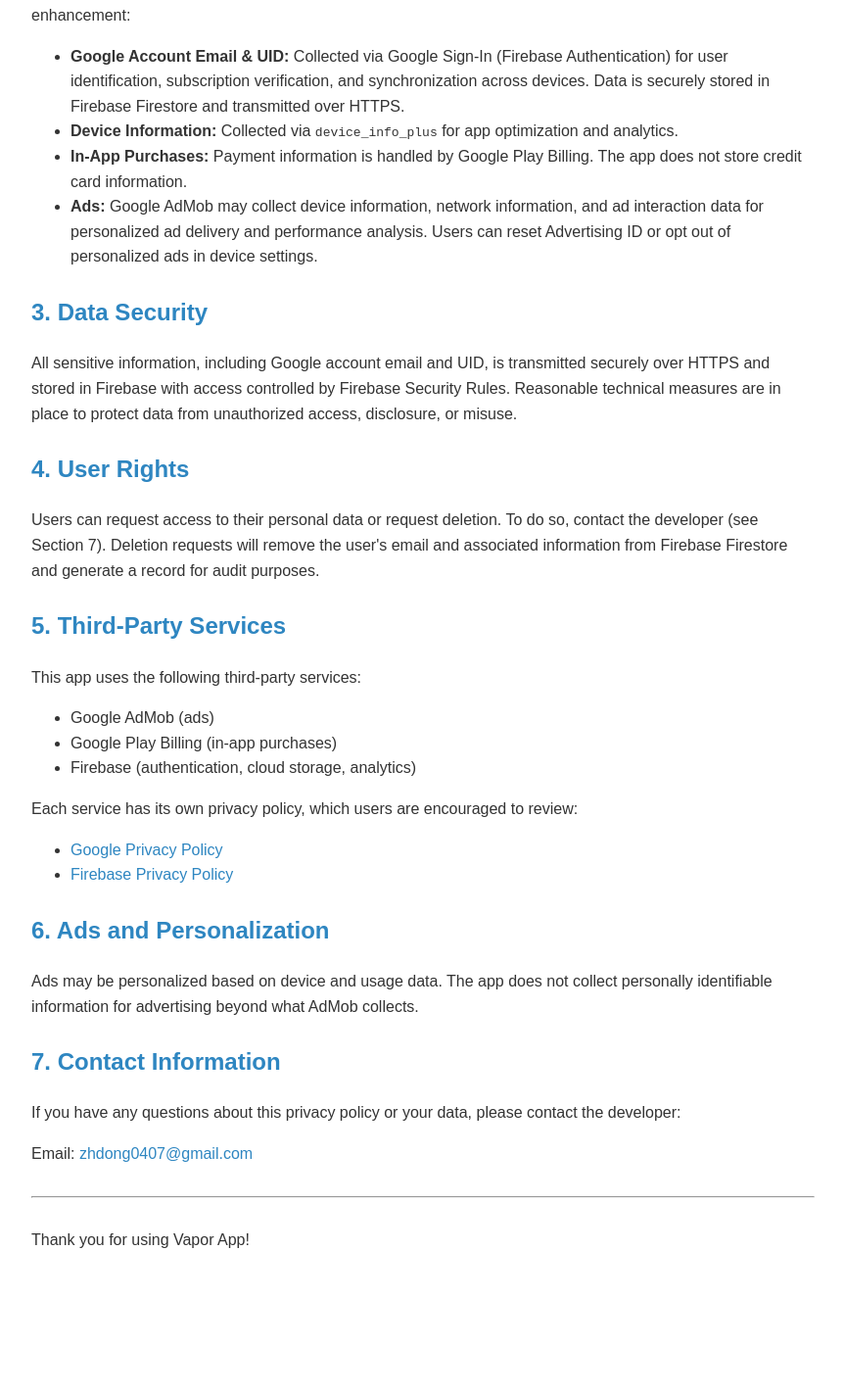
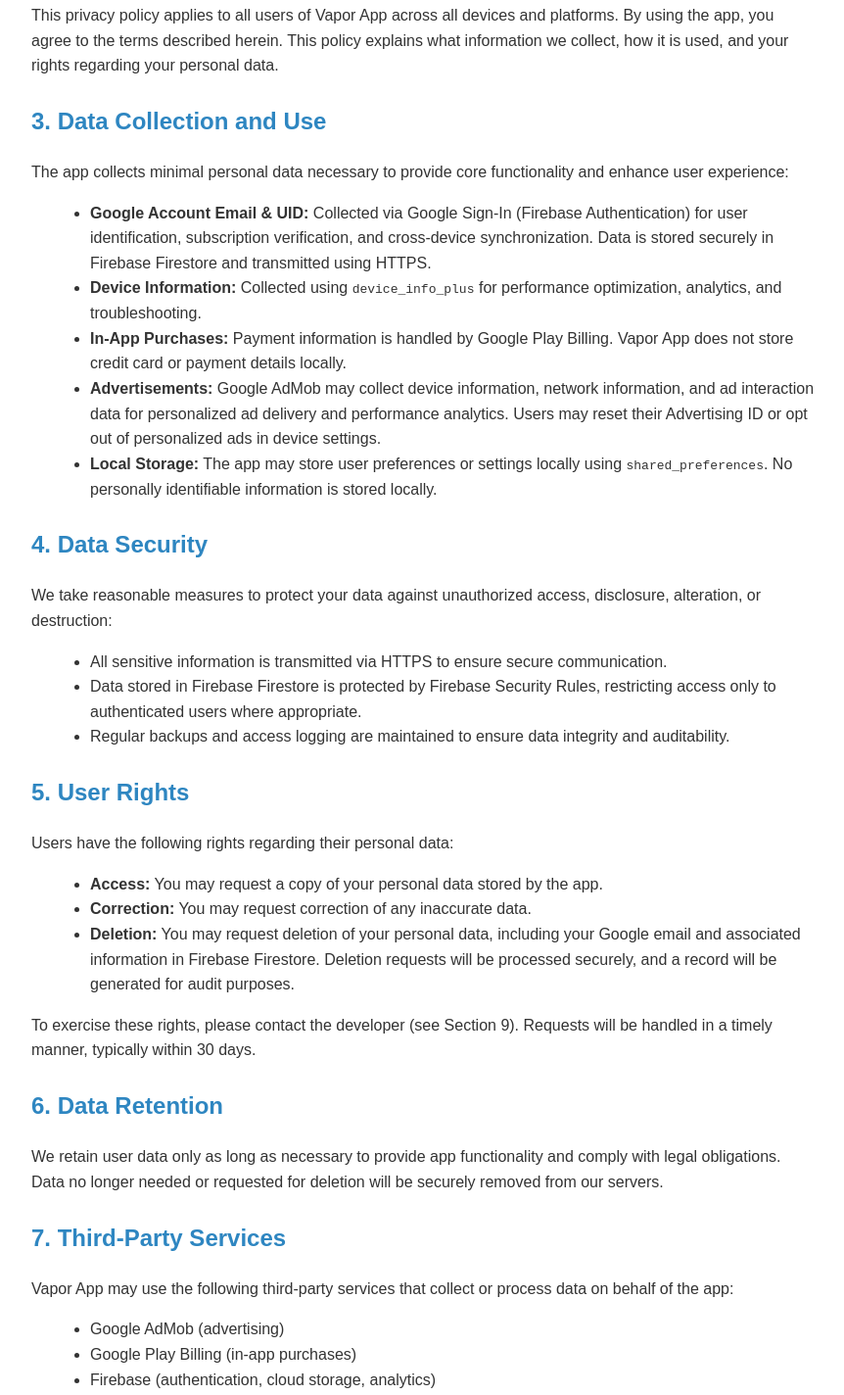
Before and after one commit to hadel0407/app-ads-txt, a plain HTML site: page privacy.html in a window 1280 px wide. Shown: the part 375-1799 px from the top of the page at 98% size, without its empty margins (208-1070 px from the left). Before the commit the page ends 1683 px from the top, so only its background shows below. Drawn offline with Linux system fonts and the light colour scheme.

Commit message:
Update privacy.html

```diff
--- a/privacy.html
+++ b/privacy.html
@@ -11,6 +11,7 @@
     .section { margin-bottom: 25px; }
     p { margin-bottom: 10px; }
     a { color: #2E86C1; text-decoration: none; }
+    ul { margin-left: 20px; }
   </style>
 </head>
 <body>
@@ -20,39 +21,61 @@
 
 <div class="section">
   <h2>1. App Overview</h2>
-  <p>"Vapor App" is a Flutter-based tool for vapor pressure calculations. It also supports ads and in-app purchases. Most computations are performed locally on the device.</p>
+  <p>"Vapor App" is a Flutter-based application designed for vapor pressure calculations and related utilities. It supports advertisements and in-app purchases. Most computations are performed locally on the device to ensure user privacy.</p>
 </div>
 
 <div class="section">
-  <h2>2. Data Collection and Use</h2>
-  <p>The app collects minimal personal data only as necessary for app functionality and user experience enhancement:</p>
+  <h2>2. Scope of This Privacy Policy</h2>
+  <p>This privacy policy applies to all users of Vapor App across all devices and platforms. By using the app, you agree to the terms described herein. This policy explains what information we collect, how it is used, and your rights regarding your personal data.</p>
+</div>
+
+<div class="section">
+  <h2>3. Data Collection and Use</h2>
+  <p>The app collects minimal personal data necessary to provide core functionality and enhance user experience:</p>
   <ul>
-    <li><strong>Google Account Email & UID:</strong> Collected via Google Sign-In (Firebase Authentication) for user identification, subscription verification, and synchronization across devices. Data is securely stored in Firebase Firestore and transmitted over HTTPS.</li>
-    <li><strong>Device Information:</strong> Collected via <code>device_info_plus</code> for app optimization and analytics.</li>
-    <li><strong>In-App Purchases:</strong> Payment information is handled by Google Play Billing. The app does not store credit card information.</li>
-    <li><strong>Ads:</strong> Google AdMob may collect device information, network information, and ad interaction data for personalized ad delivery and performance analysis. Users can reset Advertising ID or opt out of personalized ads in device settings.</li>
+    <li><strong>Google Account Email & UID:</strong> Collected via Google Sign-In (Firebase Authentication) for user identification, subscription verification, and cross-device synchronization. Data is stored securely in Firebase Firestore and transmitted using HTTPS.</li>
+    <li><strong>Device Information:</strong> Collected using <code>device_info_plus</code> for performance optimization, analytics, and troubleshooting.</li>
+    <li><strong>In-App Purchases:</strong> Payment information is handled by Google Play Billing. Vapor App does not store credit card or payment details locally.</li>
+    <li><strong>Advertisements:</strong> Google AdMob may collect device information, network information, and ad interaction data for personalized ad delivery and performance analytics. Users may reset their Advertising ID or opt out of personalized ads in device settings.</li>
+    <li><strong>Local Storage:</strong> The app may store user preferences or settings locally using <code>shared_preferences</code>. No personally identifiable information is stored locally.</li>
   </ul>
 </div>
 
 <div class="section">
-  <h2>3. Data Security</h2>
-  <p>All sensitive information, including Google account email and UID, is transmitted securely over HTTPS and stored in Firebase with access controlled by Firebase Security Rules. Reasonable technical measures are in place to protect data from unauthorized access, disclosure, or misuse.</p>
+  <h2>4. Data Security</h2>
+  <p>We take reasonable measures to protect your data against unauthorized access, disclosure, alteration, or destruction:</p>
+  <ul>
+    <li>All sensitive information is transmitted via HTTPS to ensure secure communication.</li>
+    <li>Data stored in Firebase Firestore is protected by Firebase Security Rules, restricting access only to authenticated users where appropriate.</li>
+    <li>Regular backups and access logging are maintained to ensure data integrity and auditability.</li>
+  </ul>
 </div>
 
 <div class="section">
-  <h2>4. User Rights</h2>
-  <p>Users can request access to their personal data or request deletion. To do so, contact the developer (see Section 7). Deletion requests will remove the user's email and associated information from Firebase Firestore and generate a record for audit purposes.</p>
+  <h2>5. User Rights</h2>
+  <p>Users have the following rights regarding their personal data:</p>
+  <ul>
+    <li><strong>Access:</strong> You may request a copy of your personal data stored by the app.</li>
+    <li><strong>Correction:</strong> You may request correction of any inaccurate data.</li>
+    <li><strong>Deletion:</strong> You may request deletion of your personal data, including your Google email and associated information in Firebase Firestore. Deletion requests will be processed securely, and a record will be generated for audit purposes.</li>
+  </ul>
+  <p>To exercise these rights, please contact the developer (see Section 9). Requests will be handled in a timely manner, typically within 30 days.</p>
 </div>
 
 <div class="section">
-  <h2>5. Third-Party Services</h2>
-  <p>This app uses the following third-party services:</p>
+  <h2>6. Data Retention</h2>
+  <p>We retain user data only as long as necessary to provide app functionality and comply with legal obligations. Data no longer needed or requested for deletion will be securely removed from our servers.</p>
+</div>
+
+<div class="section">
+  <h2>7. Third-Party Services</h2>
+  <p>Vapor App may use the following third-party services that collect or process data on behalf of the app:</p>
   <ul>
-    <li>Google AdMob (ads)</li>
+    <li>Google AdMob (advertising)</li>
     <li>Google Play Billing (in-app purchases)</li>
     <li>Firebase (authentication, cloud storage, analytics)</li>
   </ul>
-  <p>Each service has its own privacy policy, which users are encouraged to review:</p>
+  <p>Each service has its own privacy policy, and users are encouraged to review them:</p>
   <ul>
     <li><a href="https://policies.google.com/privacy" target="_blank">Google Privacy Policy</a></li>
     <li><a href="https://firebase.google.com/support/privacy" target="_blank">Firebase Privacy Policy</a></li>
@@ -60,13 +83,23 @@
 </div>
 
 <div class="section">
-  <h2>6. Ads and Personalization</h2>
-  <p>Ads may be personalized based on device and usage data. The app does not collect personally identifiable information for advertising beyond what AdMob collects.</p>
+  <h2>8. Ads and Personalization</h2>
+  <p>Advertisements may be personalized based on device and usage data. The app itself does not collect additional personally identifiable information for advertising purposes beyond what AdMob collects. Users can control ad personalization through device settings.</p>
 </div>
 
 <div class="section">
-  <h2>7. Contact Information</h2>
-  <p>If you have any questions about this privacy policy or your data, please contact the developer:</p>
+  <h2>9. Children’s Privacy</h2>
+  <p>This app is not directed to children under the age of 13. We do not knowingly collect personal information from children. Parents or guardians should supervise children’s use of the app.</p>
+</div>
+
+<div class="section">
+  <h2>10. Updates to This Policy</h2>
+  <p>We may update this privacy policy periodically to reflect changes in our practices or legal requirements. Users are encouraged to review the latest version within the app or on our website.</p>
+</div>
+
+<div class="section">
+  <h2>11. Contact Information</h2>
+  <p>If you have questions or concerns about this privacy policy or your personal data, please contact the developer:</p>
   <p>Email: <a href="mailto:zhdong0407@gmail.com">zhdong0407@gmail.com</a></p>
 </div>
 
```
